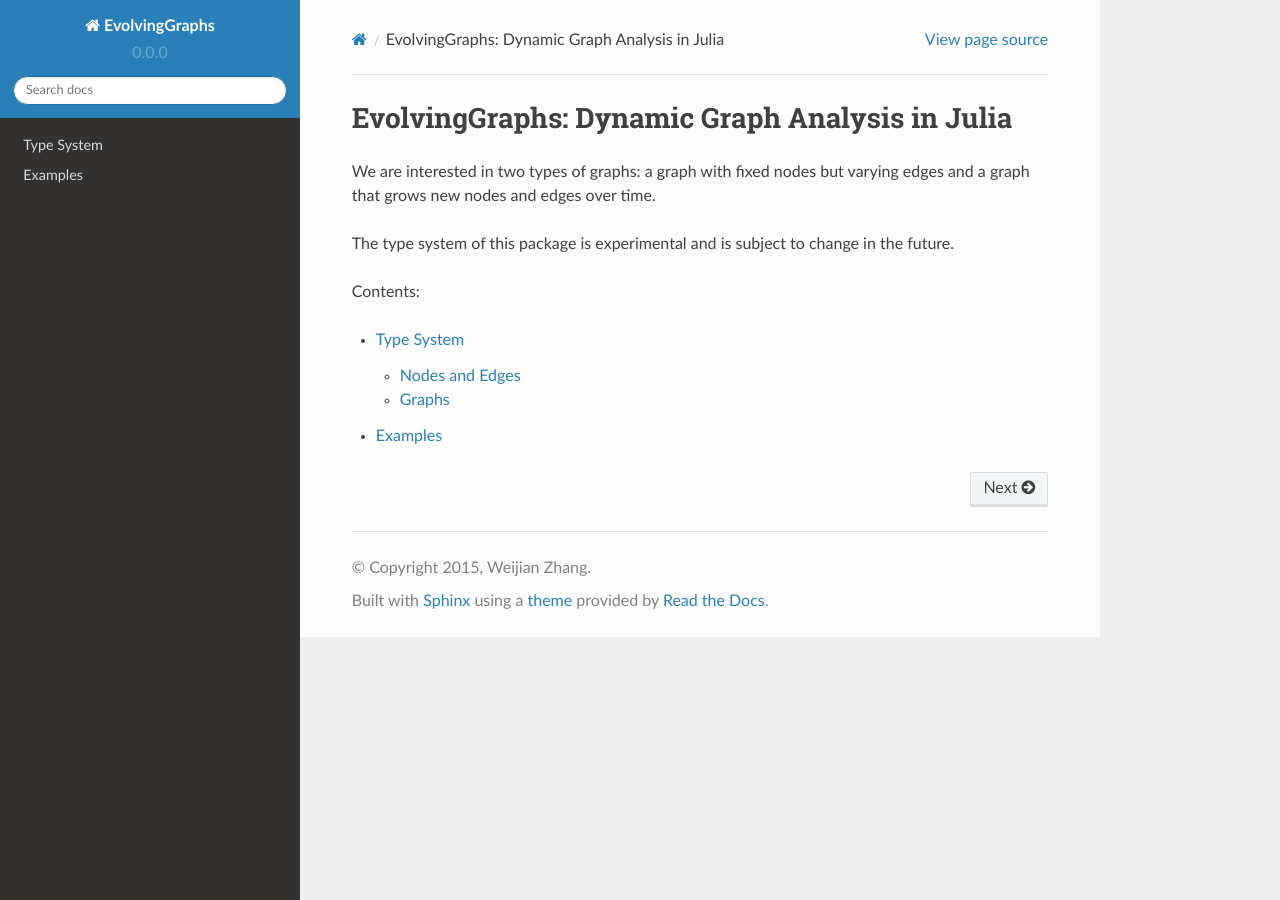
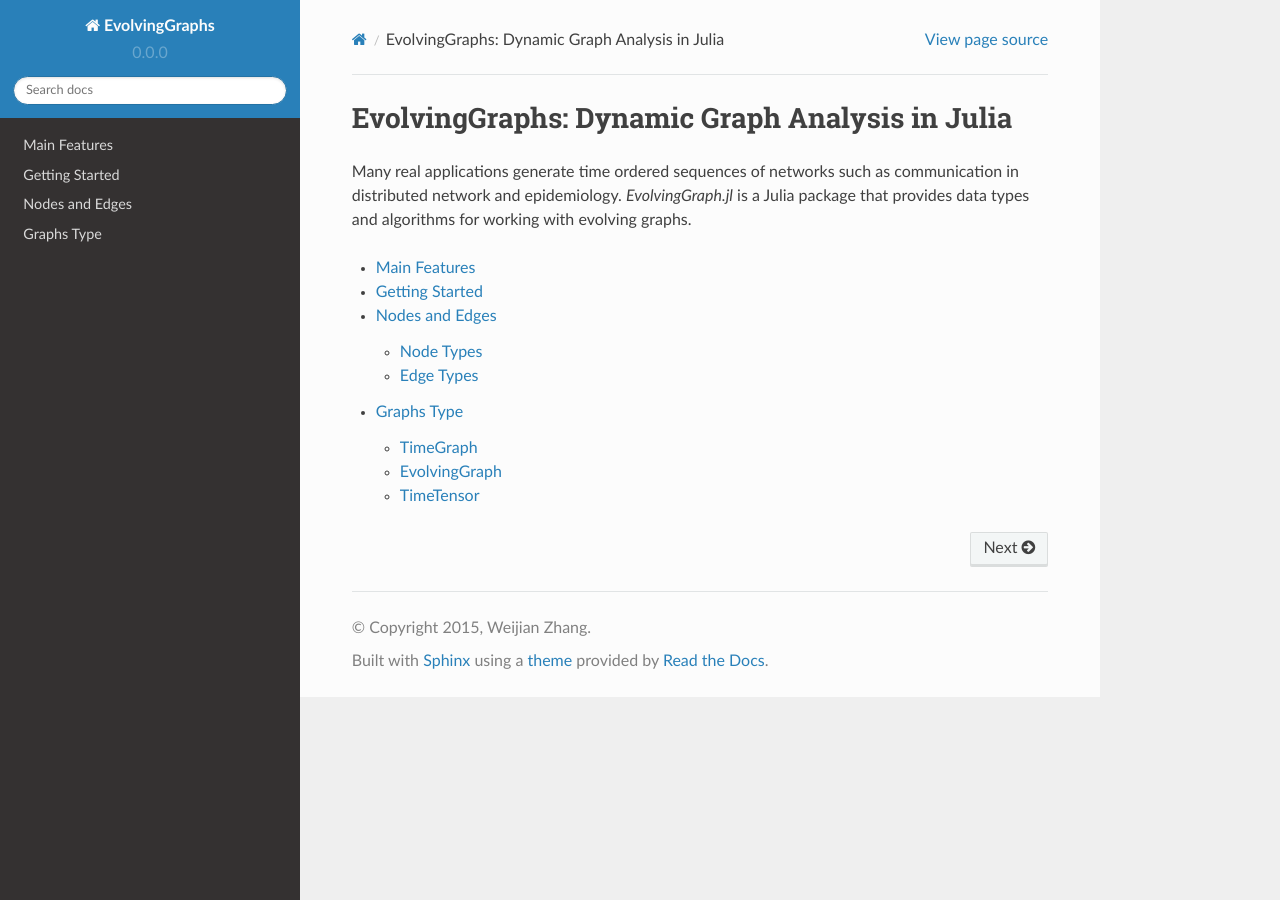
Before and after one commit to EtymoIO/EvolvingGraphs.jl, a Sphinx documentation site: the page built from doc/index.rst, in a window 1280 px wide. Built offline with Sphinx 7.4.7 and the Read the Docs theme 2.0.0, drawn with Linux system fonts in a browser that asks for light colours.

Commit message:
update doc to include new data types

```diff
--- a/doc/examples.rst
+++ b/doc/examples.rst
@@ -1,5 +1,5 @@
-Examples
-========
+Getting Started
+===============
 
 We can specify the two lists of nodes ``a`` and ``b`` and a list of
 time stamps ``c``, so that ``(a[i], b[i], c[i])`` is a ``TimeEdge``, i.e.,
--- a/doc/index.rst
+++ b/doc/index.rst
@@ -6,16 +6,15 @@
 EvolvingGraphs: Dynamic Graph Analysis in Julia
 ===============================================
 
-We are interested in two types of graphs: a graph with fixed nodes but
-varying edges and a graph that grows new nodes and edges over time.
-
-The type system of this package is experimental and is subject to
-change in the future.
-
-Contents:
+Many real applications generate time ordered sequences of networks
+such as communication in distributed network and
+epidemiology. *EvolvingGraph.jl* is a Julia package that provides data
+types and algorithms for working with evolving graphs.
 
 .. toctree::
    :maxdepth: 2
 
-   types.rst
+   overview.rst
    examples.rst
+   node_edge.rst
+   graph.rst
```
Also changed, not shown: doc/graph.rst (added, +128 -0 lines), doc/node_edge.rst (added, +71 -0 lines), doc/overview.rst (added, +26 -0 lines), doc/types.rst (deleted, +0 -149 lines).
